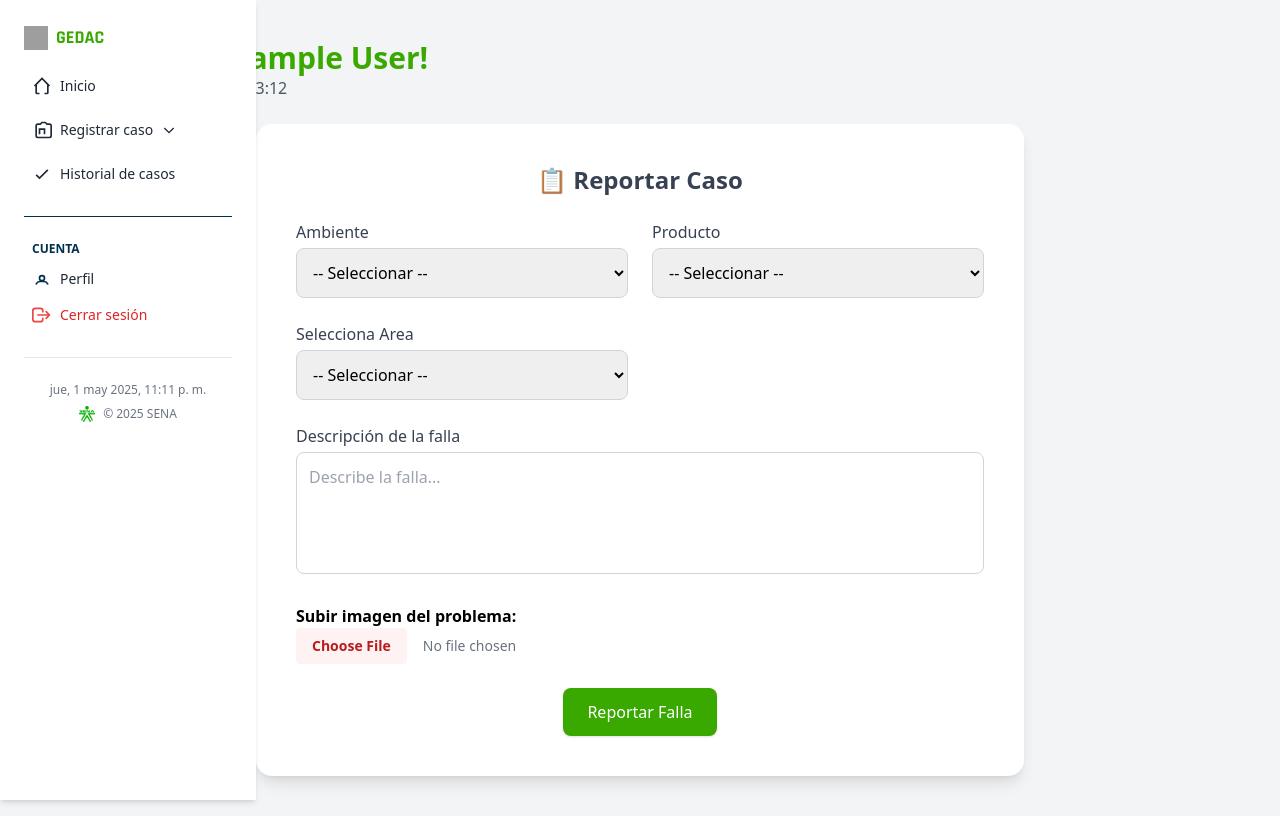
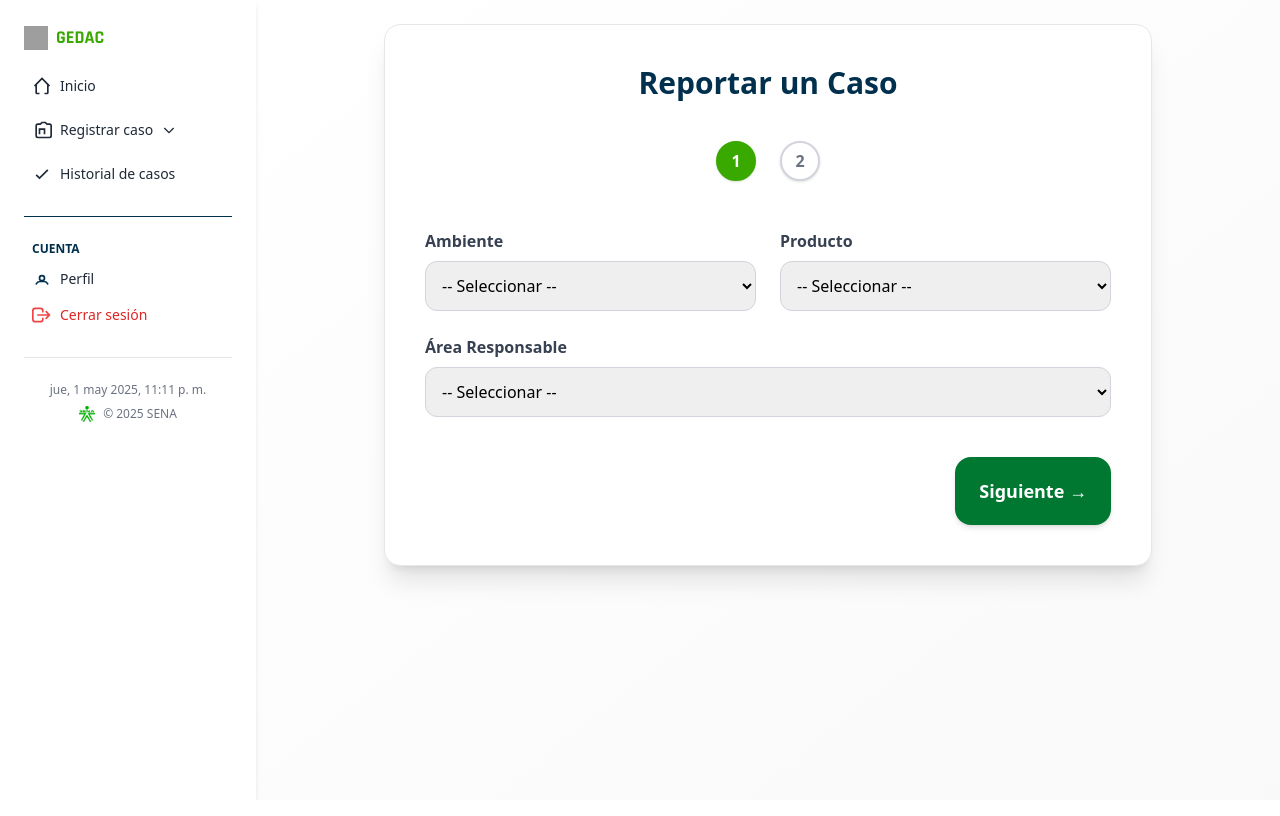
Before and after one commit to Stely69/mesa-de-ayuda, a PHP site: page /Instr/instructores in a window 1280 px wide. Run offline with PHP 8.4, Linux system fonts and the light colour scheme; the visitor is signed in with stand-in values (Sample User, id 1); data that the repository does not hold is empty; some libraries are stand-ins or nearby versions; grey boxes are pictures that could not be loaded.

Commit message:
feat: enhance case reporting form with step navigation and improved UI elements

```diff
--- a/public/views/Instr/instructores.php
+++ b/public/views/Instr/instructores.php
@@ -4,10 +4,10 @@
     $ambientes = $casoController->getAmbientes();
     $roles = $casoController->allRoles();
     session_start();
-    if (!isset($_SESSION['id'])) {
-        echo "Error: No hay usuario en la sesión.";
-        exit;
-    }
+    //if (!isset($_SESSION['id'])) {
+       // echo "Error: No hay usuario en la sesión.";
+       // exit;
+    //}
 ?>
 <!DOCTYPE html>
 <html lang="es">
@@ -21,24 +21,27 @@
 <div class="flex flex-col lg:flex-row h-full min-h-screen">
     <?php include __DIR__ . '/barra.php'; ?>
 
-        <div class="flex-1 p-4 sm:p-10">
-            <div class="flex justify-between items-center mb-6 flex-wrap gap-4">
-                <div>
-                    <h2 class="text-3xl font-semibold text-[#39A900]">¡Bienvenido, <?php echo $_SESSION["nombres"]; ?>!</h2>
-                    <p class="text-gray-600" id="fechaHora"></p>
+    <main class="flex-1 p-6 md:ml-64 min-h-screen bg-gradient-to-br from-white to-[#f9f9f9]">
+        <div class="max-w-3xl mx-auto bg-white p-6 md:p-10 rounded-2xl shadow-xl border border-gray-200">
+            <h2 class="text-3xl font-bold text-[#00304D] mb-10 text-center">Reportar un Caso</h2>
+
+            <!-- Indicador de pasos -->
+            <div class="flex justify-center space-x-6 mb-12">
+                <div id="step1Indicator" class="w-10 h-10 flex items-center justify-center rounded-full border-2 border-[#39A900] bg-[#39A900] text-white font-semibold shadow transition">1</div>
+                <div id="step2Indicator" class="w-10 h-10 flex items-center justify-center rounded-full border-2 border-gray-300 bg-white text-gray-500 font-semibold shadow transition">2</div>
             </div>
-            </div>
-            <div class="max-w-3xl mx-auto bg-white p-6 sm:p-10 rounded-2xl shadow-lg">
-                <h2 class="text-2xl font-semibold text-gray-700 mb-6 text-center">📋 Reportar Caso</h2>
 
-                <form id="formReporteFalla" method="POST" class="space-y-6" enctype="multipart/form-data">
+            <form id="formReporteFalla" method="POST" enctype="multipart/form-data" class="space-y-8">
                 <input type="hidden" name="usuario_id" value="<?= $_SESSION['id'] ?>">
+                <input type="hidden" name="estado" value="1">
 
-                    <div class="lg:grid lg:grid-cols-2 gap-6">
+                <!-- Paso 1 -->
+                <div id="paso1">
+                    <div class="grid grid-cols-1 md:grid-cols-2 gap-6">
                         <!-- Ambiente -->
                         <div>
-                            <label class="block text-gray-700 font-medium mb-1">Ambiente</label>
-                            <select id="selectAmbiente" name="ambiente_id" class="w-full p-3 border border-gray-300 rounded-lg focus:outline-none focus:ring-2 focus:ring-green-400">
+                            <label class="block text-gray-700 font-semibold mb-2">Ambiente</label>
+                            <select id="selectAmbiente" name="ambiente_id" class="w-full p-3 border border-gray-300 rounded-xl focus:outline-none focus:ring-2 focus:ring-[#39A900]">
                                 <option value="">-- Seleccionar --</option>
                                 <?php foreach ($ambientes as $ambiente): ?>
                                     <option value="<?= $ambiente['id'] ?>"><?= $ambiente['nombre'] ?></option>
@@ -48,55 +51,93 @@
 
                         <!-- Producto -->
                         <div>
-                            <label class="block text-gray-700 font-medium mb-1">Producto</label>
-                            <select id="selectProducto" name="producto_id" class="w-full p-3 border border-gray-300 rounded-lg focus:outline-none focus:ring-2 focus:ring-green-400">
+                            <label class="block text-gray-700 font-semibold mb-2">Producto</label>
+                            <select id="selectProducto" name="producto_id" class="w-full p-3 border border-gray-300 rounded-xl focus:outline-none focus:ring-2 focus:ring-[#39A900]">
                                 <option value="">-- Seleccionar --</option>
                             </select>
                         </div>
 
-                        <!-- Rol -->
-                        <div>
-                            <label class="block text-gray-700 font-medium mb-1">Selecciona Area </label>
-                            <select name="rol" class="w-full p-3 border border-gray-300 rounded-lg focus:outline-none focus:ring-2 focus:ring-green-400">
+                        <!-- Área Responsable -->
+                        <div class="md:col-span-2">
+                            <label class="block text-gray-700 font-semibold mb-2">Área Responsable</label>
+                            <select name="rol" class="w-full p-3 border border-gray-300 rounded-xl focus:outline-none focus:ring-2 focus:ring-[#39A900]">
                                 <option value="">-- Seleccionar --</option>
-                                <?php foreach ($roles as $rol): ?>
-                                    <option value="<?= $rol['id'] ?>"><?= $rol['nombre'] ?></option>
-                                <?php endforeach; ?>
+                                <option value="3">Area de Sistemas</option>
+                                <option value="4">Area de Almacen</option>
                             </select>
                         </div>
-
-                        <!-- Estado oculto -->
-                        <input type="hidden" name="estado" value="1">
                     </div>
 
+                    <!-- Botón Siguiente -->
+                    <div class="text-right mt-10">
+                        <button type="button" id="btnSiguiente" class="bg-[#007832] hover:bg-[#00304D] text-white py-5 px-6 rounded-2xl shadow-md hover:shadow-xl text-lg font-semibold transition-all duration-300 transform hover:-translate-y-1">
+                            Siguiente →
+                        </button>
+                    </div>
+                </div>
+
+                <!-- Paso 2 -->
+                <div id="paso2" class="hidden">
+                    <div class="space-y-6">
                         <!-- Descripción -->
                         <div>
-                        <label class="block text-gray-700 font-medium mb-1">Descripción de la falla</label>
-                        <textarea name="descripcion" class="w-full p-3 border border-gray-300 rounded-lg focus:outline-none focus:ring-2 focus:ring-green-400 resize-none" rows="4" placeholder="Describe la falla..."></textarea>
+                            <label class="block text-gray-700 font-semibold mb-2">Descripción de la falla</label>
+                            <textarea name="descripcion" rows="4" class="w-full p-4 border border-gray-300 rounded-xl focus:outline-none focus:ring-2 focus:ring-[#39A900] resize-none shadow-sm"></textarea>
                         </div>
 
+                        <!-- Imagen -->
                         <div>
-                        <label for="imagen" class="block font-semibold">Subir imagen del problema:</label>
-                        <input type="file" name="imagen" accept="image/*" class="block w-full text-sm text-gray-500 file:mr-4 file:py-2 file:px-4 file:rounded file:border-0 file:text-sm file:font-semibold file:bg-red-50 file:text-red-700 hover:file:bg-red-100"/>
+                            <label class="block text-gray-700 font-semibold mb-2">Subir Imagen</label>
+                            <input type="file" name="imagen" accept="image/*" class="block w-full text-sm text-gray-600 file:mr-4 file:py-2 file:px-4 file:rounded-lg file:border-0 file:font-semibold file:bg-[#E6F4EA] file:text-[#007832] hover:file:bg-[#C9E8D4] transition"/>
+                        </div>
                     </div>
 
-                    <!-- Mensaje de éxito -->
-                    <div id="mensajeExito" class="hidden text-green-600 font-medium"></div>
-
-                    <!-- Botón -->
-                    <div class="text-center">
-                        <button type="submit" class="bg-[#39A900] hover:bg-green-600 text-white px-6 py-3 rounded-lg shadow transition duration-300 ease-in-out">
+                    <!-- Botones -->
+                    <div class="flex justify-between mt-10">
+                        <button type="button" id="btnVolver" class="bg-white hover:bg-[#00304D] text-[#00304D] py-5 px-6 rounded-2xl shadow-md hover:shadow-xl text-lg font-semibold transition-all duration-300 transform hover:-translate-y-1 hover:text-white">
+                            ← Volver
+                        </button>
+                        <button type="submit" class="bg-[#007832] hover:bg-[#00304D] text-white py-5 px-6 rounded-2xl shadow-md hover:shadow-xl text-lg font-semibold transition-all duration-300 transform hover:-translate-y-1">
                             Reportar Falla
                         </button>
                     </div>
+                </div>
             </form>
         </div>
+    </main>
 </div>
-    </div>
+
 
     <!-- Scripts -->
     <script src="https://code.jquery.com/jquery-3.6.0.min.js"></script>
     <script>
+         //formulario dos pasos
+        document.getElementById('btnSiguiente').addEventListener('click', () => {
+        const ambiente = document.getElementById('selectAmbiente').value;
+        const producto = document.getElementById('selectProducto').value;
+        const rol = document.querySelector('[name="rol"]').value;
+
+            if (ambiente && producto && rol) {
+            document.getElementById('paso1').classList.add('hidden');
+            document.getElementById('paso2').classList.remove('hidden');
+            document.getElementById('step1Indicator').classList.remove('bg-[#39A900]', 'text-white');
+            document.getElementById('step1Indicator').classList.add('bg-white', 'text-gray-500', 'border-gray-300');
+            document.getElementById('step2Indicator').classList.remove('bg-white', 'text-gray-500');
+            document.getElementById('step2Indicator').classList.add('bg-[#39A900]', 'text-white');
+            } else {
+            alert('Por favor completa todos los campos del paso 1.');
+            }
+        });
+
+        document.getElementById('btnVolver').addEventListener('click', () => {
+            document.getElementById('paso2').classList.add('hidden');
+            document.getElementById('paso1').classList.remove('hidden');
+            document.getElementById('step2Indicator').classList.remove('bg-[#39A900]', 'text-white');
+            document.getElementById('step2Indicator').classList.add('bg-white', 'text-gray-500');
+            document.getElementById('step1Indicator').classList.remove('bg-white', 'text-gray-500');
+            document.getElementById('step1Indicator').classList.add('bg-[#39A900]', 'text-white');
+        });
+
         $(document).ready(function () {
             // Cambiar productos al seleccionar ambiente
             $("#selectAmbiente").change(function () {
@@ -131,21 +172,35 @@
             $("#formReporteFalla").submit(function (event) {
                 event.preventDefault();
 
+                // Crear un objeto FormData desde el formulario
+                var formData = new FormData(this);
+
                 $.ajax({
                     url: "ReportarFallaAction",
                     type: "POST",
-                    data: $(this).serialize(),
+                    data: formData,
                     dataType: "json",
+                    processData: false, // ⛔ No procesar los datos (porque es FormData)
+                    contentType: false, // ⛔ No establecer tipo de contenido (deja que el navegador lo haga)
                     success: function (response) {
                         if (response.success) {
-                            $("#mensajeExito").removeClass("hidden").text("✅ Caso reportada con éxito.");
+                            $("#mensajeExito")
+                                .removeClass("hidden text-red-600")
+                                .addClass("text-green-600")
+                                .text("✅ Caso reportado con éxito.");
                             $("#formReporteFalla")[0].reset();
                         } else {
-                            $("#mensajeExito").removeClass("hidden").text("❌ Error: " + response.message).addClass("text-red-600").removeClass("text-green-600");
+                            $("#mensajeExito")
+                                .removeClass("hidden text-green-600")
+                                .addClass("text-red-600")
+                                .text("❌ Error: " + response.message);
                         }
                     },
                     error: function () {
-                        $("#mensajeExito").removeClass("hidden").text("❌ Error al conectar con el servidor. ").addClass("text-red-600").removeClass("text-green-600");
+                        $("#mensajeExito")
+                            .removeClass("hidden text-green-600")
+                            .addClass("text-red-600")
+                            .text("❌ Error al conectar con el servidor.");
                     }
                 });
             });
@@ -158,6 +213,8 @@
         }
         setInterval(actualizarFechaHora, 1000);
         actualizarFechaHora();
+
+
     </script>
 </body>
 </html>
```
Lines whose indentation alone changed are shown as unchanged.
